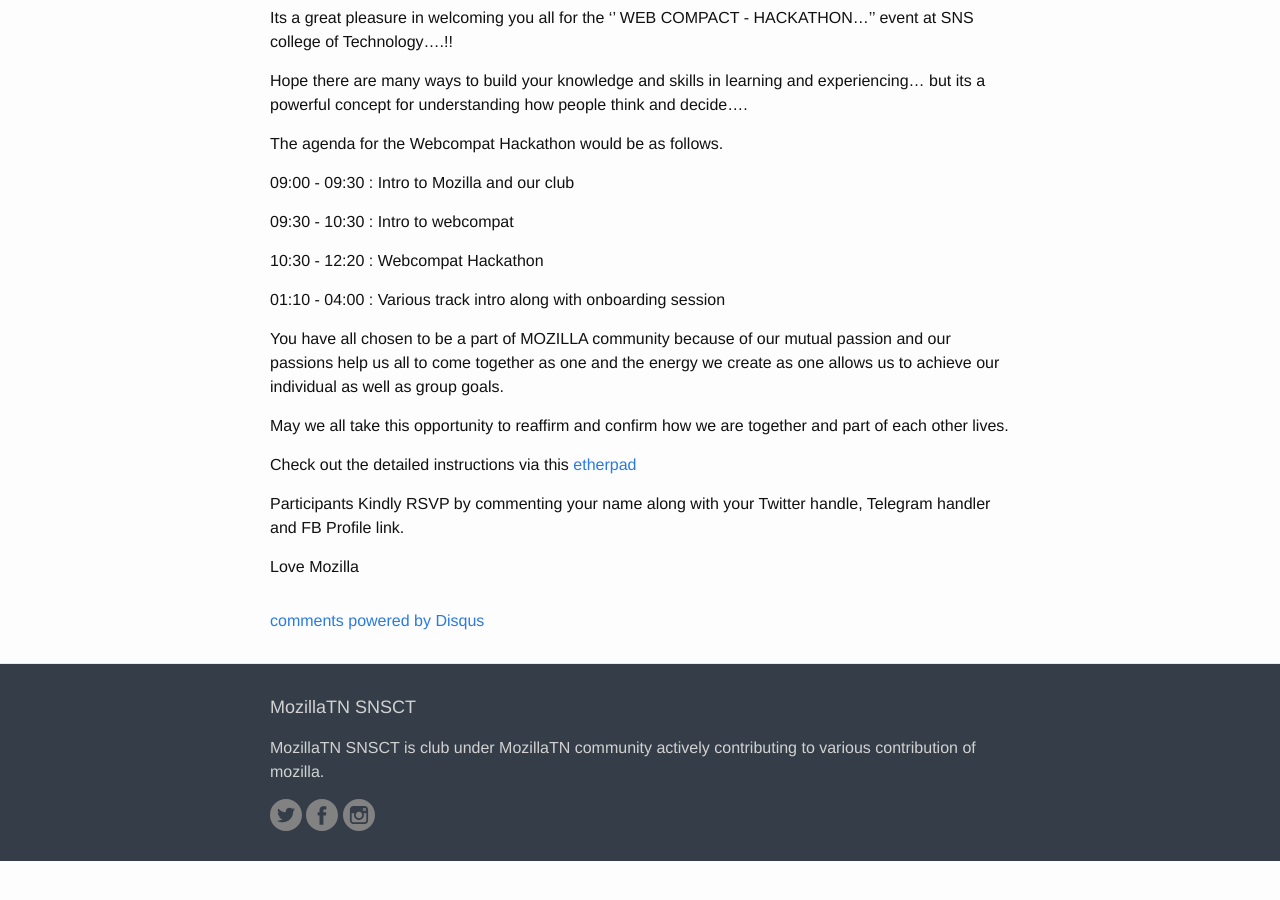
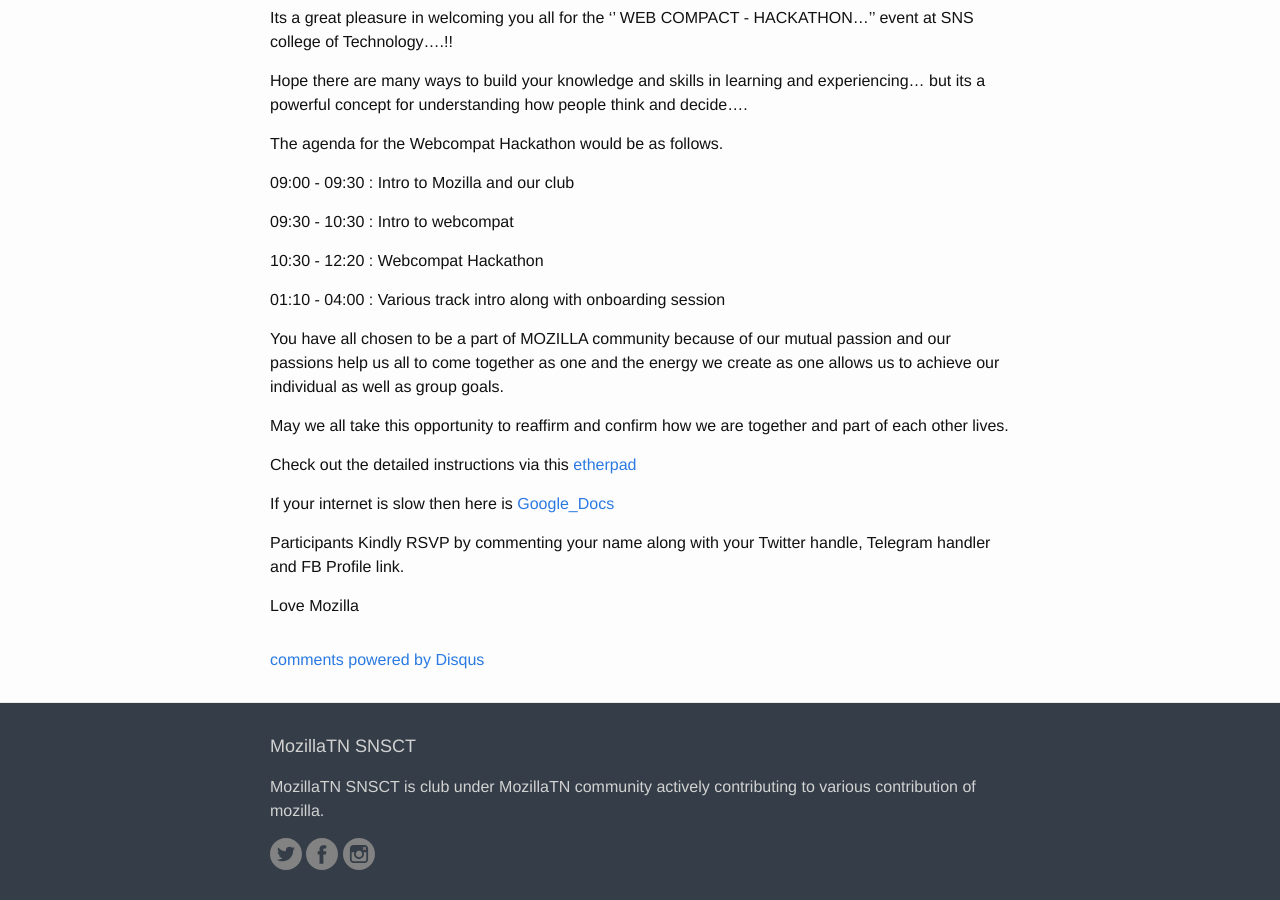
Before and after one commit to MozillaTN/snsct, a Jekyll site: the page built from docs/_posts/2017-03-30-Call-for-Webcompat-Hackathon.md, in a window 1280 px wide and 900 px high, scrolled down 691 px. Built offline with Jekyll 4.4.1, drawn with Linux system fonts in a browser that asks for light colours; comment, search, counter and statistics services are not loaded; before the commit the page ends 1552 px from its top, so only the background shows below that.

Commit message:
Update 2017-03-30-Call-for-Webcompat-Hackathon.md

```diff
--- a/docs/_posts/2017-03-30-Call-for-Webcompat-Hackathon.md
+++ b/docs/_posts/2017-03-30-Call-for-Webcompat-Hackathon.md
@@ -35,6 +35,8 @@
 
  Check out the detailed instructions via this [etherpad](https://public.etherpad-mozilla.org/p/SNSCT_Webcompat_Hackathon_2017-03-30)
 
+ If your internet is slow then here is [Google_Docs](https://docs.google.com/document/d/1HYo7J4GnUjgFE-qs0A0IB1NQmuwMQ_Q5Y-Kk5_0F6fQ/edit?usp=sharing)
+
 Participants Kindly RSVP by commenting your name along with your Twitter handle, Telegram handler and FB Profile link.
 
 Love Mozilla
```
